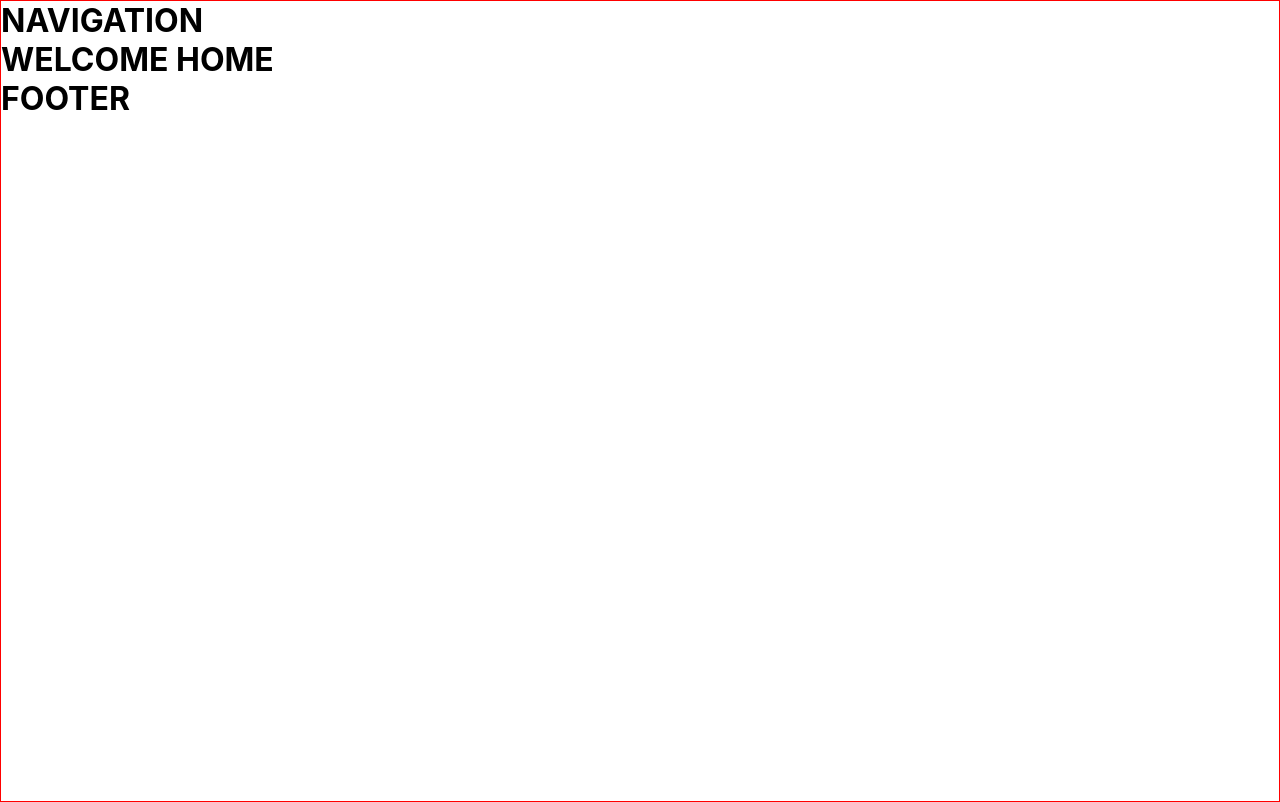
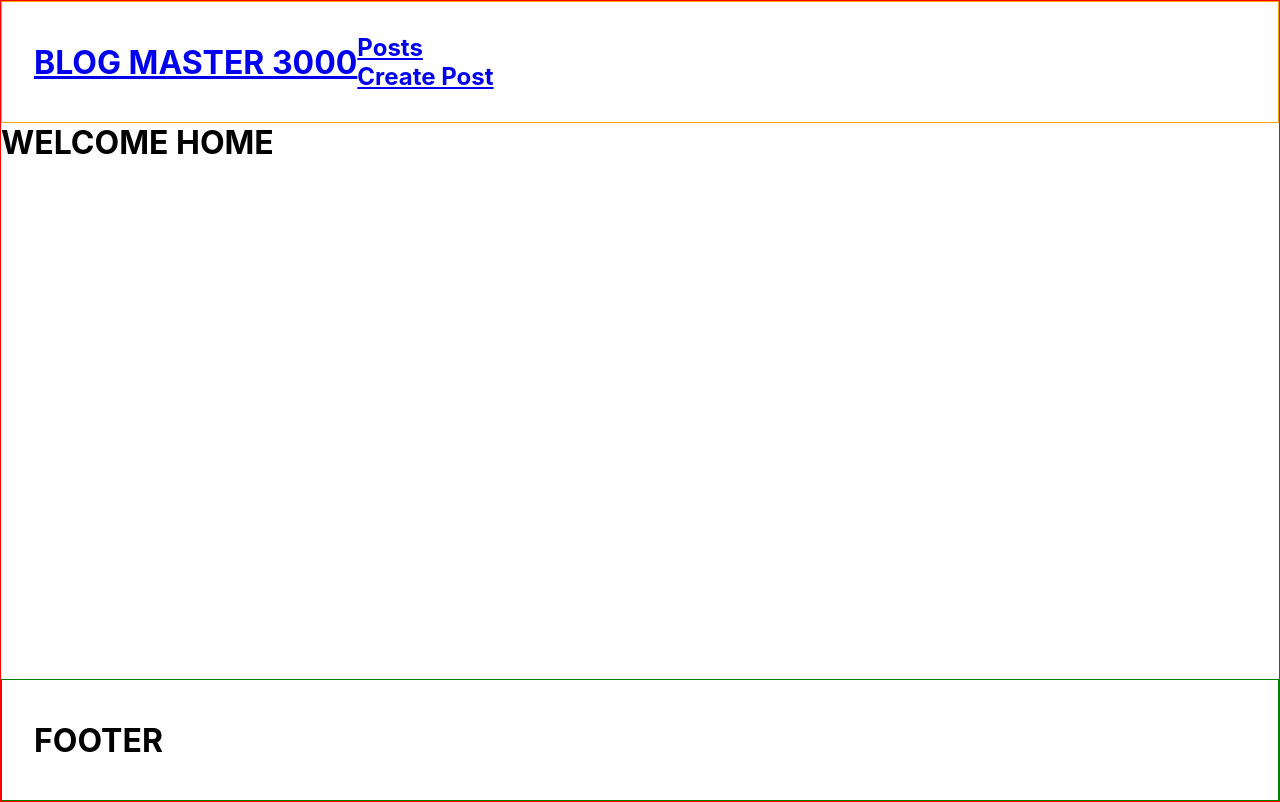
Before and after one commit to zmahfuz0613/blog-masters, a React (Create React App) app in the folder client/: page / in a window 1280 px wide. Built offline with nearby package versions, Linux system fonts and the light colour scheme.

Commit message:
wireframe

```diff
--- a/client/public/index.html
+++ b/client/public/index.html
@@ -24,7 +24,7 @@
       work correctly both with client-side routing and a non-root public URL.
       Learn how to configure a non-root public URL by running `npm run build`.
     -->
-    <title>React App</title>
+    <title>Blog Master</title>
   </head>
   <body>
     <noscript>You need to enable JavaScript to run this app.</noscript>
--- a/client/src/App.jsx
+++ b/client/src/App.jsx
@@ -14,9 +14,9 @@ function App() {
       <Nav />
       <Switch>
         <Route exact path="/" component={Home} />
+        <Route exact path="/create-post" component={PostCreate} />
+        <Route exact path="/edit-post/:id/edit" component={PostEdit} />
         <Route exact path="/:id" component={PostDetail} />
-        <Route exact path="/create-post" component={PostCreate} />
-        <Route exact path="/edit-post" component={PostEdit} />
       </Switch>
       <Footer />
     </div>
--- a/client/src/components/shared/Footer/Footer.css
+++ b/client/src/components/shared/Footer/Footer.css
@@ -0,0 +1,7 @@
+.footer {
+  border: 1px solid green;
+  display: flex;
+  align-items: center;
+  padding: 20px 0 20px 2rem;
+  min-height: 10%;
+}
--- a/client/src/components/shared/Nav/Nav.css
+++ b/client/src/components/shared/Nav/Nav.css
@@ -0,0 +1,7 @@
+.nav {
+  border: 1px solid orange;
+  display: flex;
+  align-items: center;
+  padding: 20px 0 20px 2rem;
+  min-height: 10%;
+}
--- a/client/src/components/shared/Nav/Nav.jsx
+++ b/client/src/components/shared/Nav/Nav.jsx
@@ -1,9 +1,21 @@
 import React from 'react'
+import { NavLink } from 'react-router-dom'
+import './Nav.css'
 
 function Nav() {
   return (
     <div className="nav">
-      <h1>NAVIGATION</h1>
+      <NavLink to="/">
+        <h1>BLOG MASTER 3000</h1>
+      </NavLink>
+      <nav>
+        <NavLink to="/">
+          <h2>Posts</h2>
+        </NavLink>
+        <NavLink to="/create-post">
+          <h2>Create Post</h2>
+        </NavLink>
+      </nav>
     </div>
   )
 }
--- a/client/src/screens/Home/Home.css
+++ b/client/src/screens/Home/Home.css
@@ -0,0 +1,4 @@
+.home {
+  display: flex;
+  flex: 1;
+}
--- a/client/src/screens/Home/Home.jsx
+++ b/client/src/screens/Home/Home.jsx
@@ -3,7 +3,7 @@ import './Home.css'
 
 function Home() {
   return (
-    <div>
+    <div className="home">
       <h1>WELCOME HOME</h1>
     </div>
   )
```
